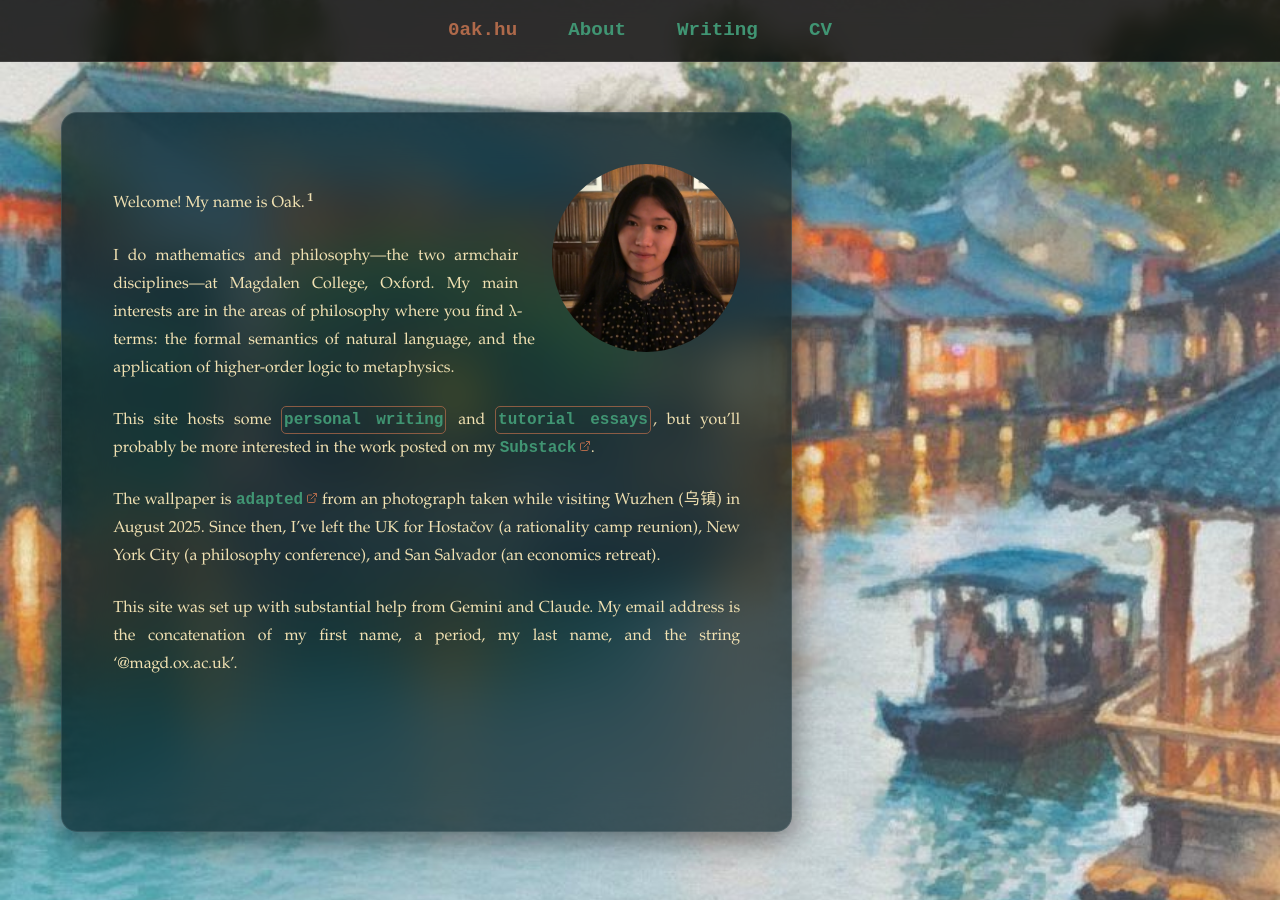
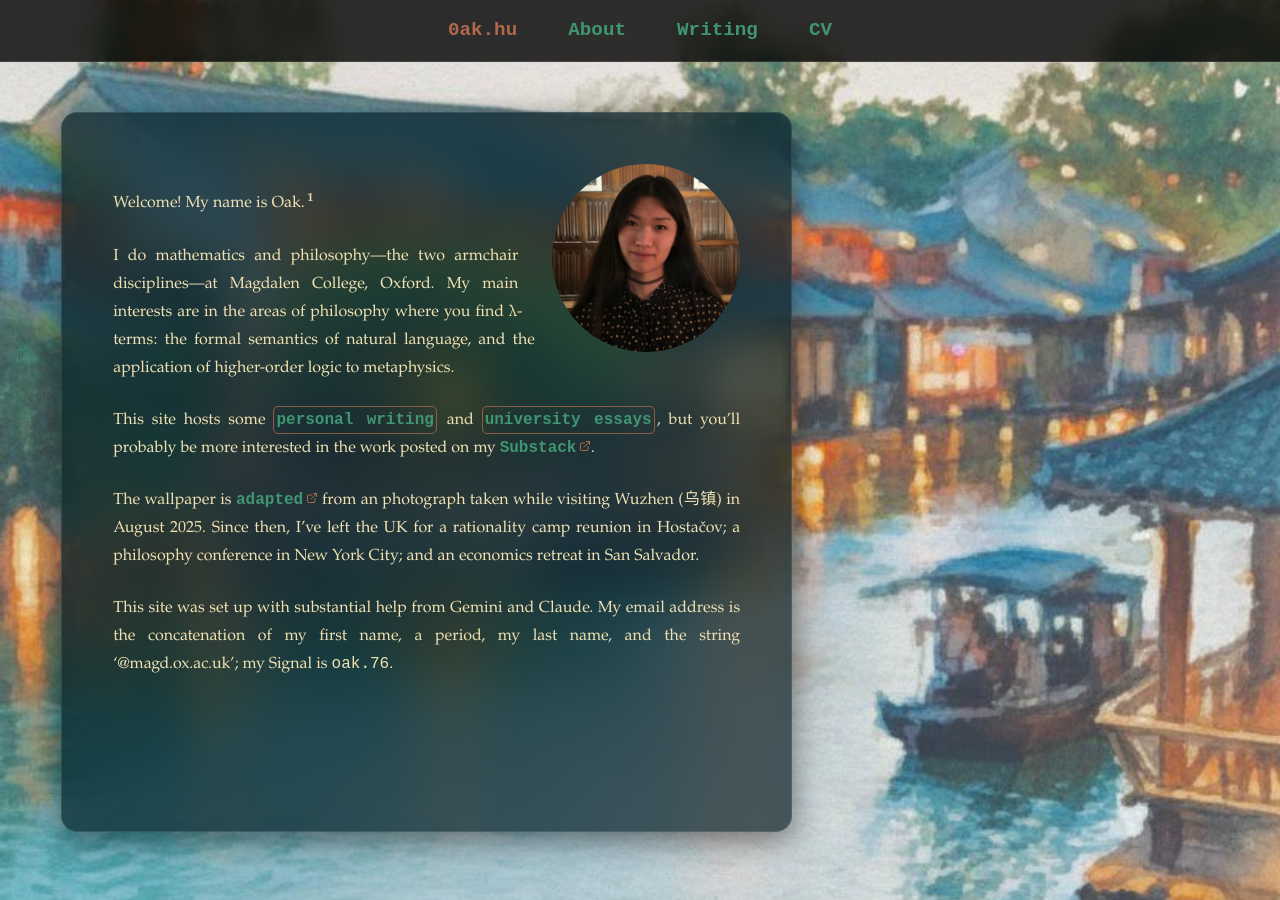
Before and after one commit to oak-hu/oak-hu.github.io, a Jekyll site: the page built from index.md, in a window 1280 px wide. Built offline with Jekyll 4.4.1, drawn with Linux system fonts in a browser that asks for light colours; some web fonts are replaced.

Commit message:
Update index.md

```diff
--- a/index.md
+++ b/index.md
@@ -11,8 +11,8 @@ Welcome! My name is Oak.{% include sidenote.html content="Well, <a href='https:/
 
 I do mathematics and philosophy—the two armchair disciplines—at Magdalen College, Oxford. My main interests are in the areas of philosophy where you find λ-terms: the formal semantics of natural language, and the application of higher-order logic to metaphysics.
 
-This site hosts some [personal writing](/about) and [tutorial essays](/writing/), but you'll probably be more interested in the work posted on my [Substack](https://offhandquibbles.substack.com/).
+This site hosts some [personal writing](/about) and [university essays](/writing/), but you'll probably be more interested in the work posted on my [Substack](https://offhandquibbles.substack.com/).
 
-The wallpaper is [adapted](https://en.wikipedia.org/wiki/Nano_Banana) from an photograph taken while visiting Wuzhen (<cjk>乌镇</cjk>) in August 2025. Since then, I've left the UK for Hostačov (a rationality camp reunion), New York City (a philosophy conference), and San Salvador (an economics retreat).
+The wallpaper is [adapted](https://en.wikipedia.org/wiki/Nano_Banana) from an photograph taken while visiting Wuzhen (<cjk>乌镇</cjk>) in August 2025. Since then, I've left the UK for a rationality camp reunion in Hostačov; a philosophy conference in New York City; and an economics retreat in San Salvador.
 
-This site was set up with substantial help from Gemini and Claude. My email address is the concatenation of my first name, a period, my last name, and the string ‘@magd.ox.ac.uk’.
+This site was set up with substantial help from Gemini and Claude. My email address is the concatenation of my first name, a period, my last name, and the string ‘@magd.ox.ac.uk’; my Signal is `oak.76`.
```
